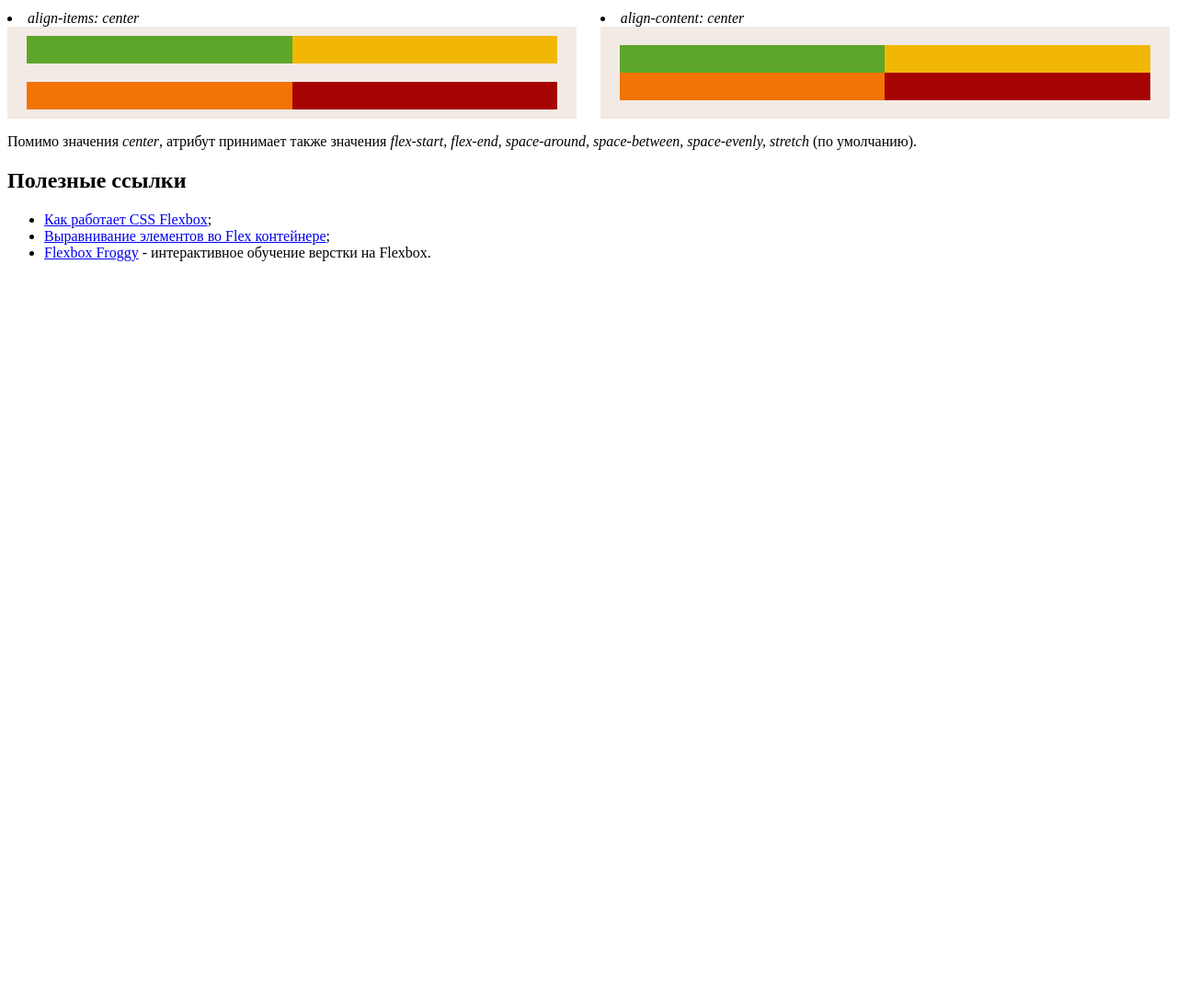
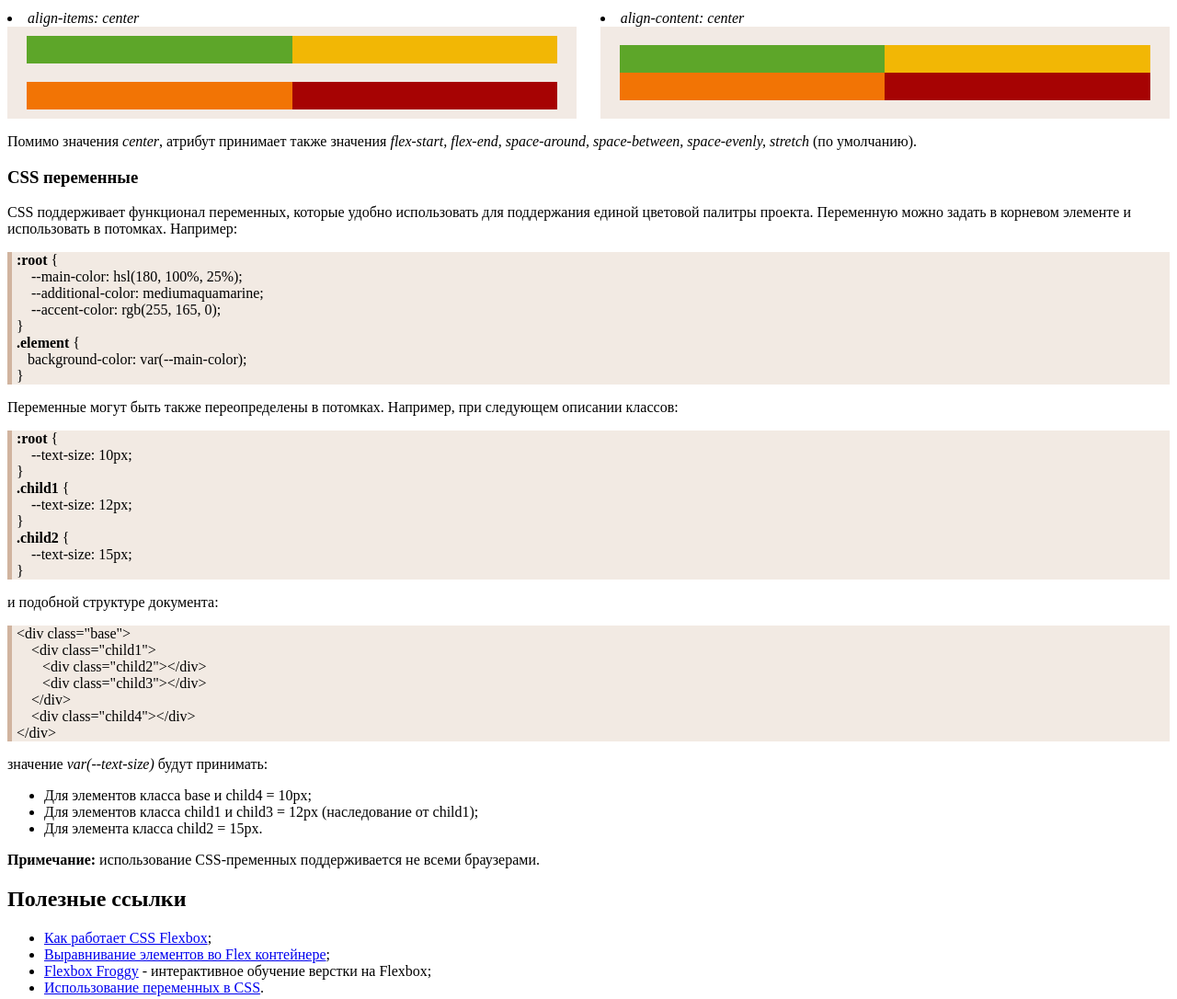
Before and after one commit to dmitry-po/Yet_another_coding_course, a plain HTML site: page JS_n_RN/HTMLCourse.html in a window 1280 px wide. Shown: the part 1943-3029 px from the top of the page at 92% size. Before the commit the page ends 2243 px from the top, so only its background shows below. Drawn offline with Linux system fonts and the light colour scheme.

Commit message:
HTML add CSS variables info

```diff
--- a/JS_n_RN/HTMLCourse.html
+++ b/JS_n_RN/HTMLCourse.html
@@ -1,11 +1,14 @@
 <html>
     <head>
         <title>Dmitry Po's personal HTML and CSS course</title>
+        <link rel="stylesheet" href="styles.css">
     </head>
     <body>
         <h1>Справочник полезных знаний по HTML и CSS</h1>
         <h2>CSS</h2>
+        <div id='flexbox'>
             <h3>Flexbox</h3>
+            <div id='flexbox-overview'>
                 <p>CSS Flexbox - технология для создания макетов с помощью инструментов выравнивания.
                     Для того, чтобы использовать Flexbox, необходимо установить атрибут стиля <i>display: flex</i>.
                     Для сравнения:
@@ -24,7 +27,9 @@
                     <div style="width: 30px; height: 30px; background-color: #F27405"></div>
                     <div style="width: 40px; height: 40px; background-color: #A60303;"></div>
                 </div>
+            </div>
 
+            <div id='flexbox-flex-direction'>
                 <h4>Определение осей (flex-direction)</h4>
                 <p>У каждого контейнера есть 2 оси: основная и перпендикулярная. Вдоль этих осей и происходит выравнивание элементов.
                     По умолчанию, основной осью считается горизонтальная, но значение можно переопределить с помощью атрибута <i>flex-direction</i>:</p>
@@ -68,7 +73,9 @@
                         </div>
                     </div>
                 </div>
+            </div>
 
+            <div id='flexbox-justify-content'>
                 <h4>Выравнивание по главной оси (justify-content)</h4>
                 <p>Выравнивание элементов вдоль главной оси выполняется с помощью атрибута justify-content.
                     По умолчанию устанавливается значение <i>flex-start</i>, но также используются:</p>
@@ -136,7 +143,9 @@
                         </div>
                     </div>
                 </div>
+            </div>
 
+            <div id='flexbox-align-items'>
                 <h4>Выравнивание по перпендикулярной оси (align-items)</h4>
                 <p>align-items работает аналогично justify-content, но с перпендикулярной осью.
                     По умолчанию устанавливается значение <i>stretch</i>, но для его корректной работы требуется, чтобы у дочерних элементов
@@ -184,7 +193,9 @@
                     </div>
                 </div>
                 <p>Теги justify-content и align-items можно совмещать в одной верстке (как на примере выше).</p>
+            </div>
 
+            <div id='flexbox-align-self'>
                 <h4>Выравнивание отдельных элементов (align-self)</h4>
                 <p>Можно выравнивать не только все элементы, но и отдельные его элементы с помощью атрибута <i>align-self</i>:</p>
                 <div style="display: flex; align-items: flex-start; height: 50px; justify-content: space-between; background-color: #F2EAE4">
@@ -193,7 +204,9 @@
                     <div style="width: 20%; background-color: #F27405; color: #f2f2f2; padding: 5px; align-self: flex-end"><i>align-self: flex-end</i></div>
                     <div style="width: 20%; background-color: #A60303; color: #f2f2f2; padding: 5px;"><i>Атрибут не задан</i></div>
                 </div>
+            </div>
 
+            <div id='flexbox-elements'>
                 <h4>Размеры элементов</h4>
                 <p><b>flex-basis</b> - позволяет задать абсолютное значение длины/ширины (в зависимости от основной оси) элемента контейнера:</p>
                 <div style="display: flex; width: 100%; background-color: #F2EAE4">
@@ -236,7 +249,9 @@
                     <div style="background-color: #F27405; width: 140px; flex-shrink: 3; color: #f2f2f2; padding: 5px;">3</div>
                     <div style="background-color: #A60303; width: 140px; flex-shrink: 4; color: #f2f2f2; padding: 5px;">4</div>
                 </div>
+            </div>
 
+            <div id='flexbox-flex-wrap'>
                 <h4>Перенос элементов (flex-wrap)</h4>
                 <p>Проблему с уменьшением доступных размеров родительского контейнера можно решить другим способом - переносом дочерних
                     элементов на новую строку/столбце (в зависимости от основной оси) - с помощью атрибута <i>flex-wrap</i> (по умолчанию
@@ -248,7 +263,9 @@
                     <div style="background-color: #A60303; width: 140px; flex-shrink: 4; color: #f2f2f2; padding: 5px;">4</div>
                 </div>
                 <br>
+            </div>
 
+            <div id='flexbox-align-content'>
                 <h4>Межстрочное выравнивание (align-content)</h4>
                 <p>В случаях, когда в контейнере появляется несколько строк/столбцов (в зависимости от основной оси), появляется
                     возможность использовать атрибут align-content. В отличие от align-items, который определяет выравнивание элементов
@@ -276,13 +293,60 @@
                 </div>
                 <p>Помимо значения <i>center</i>, атрибут принимает также значения <i>flex-start, flex-end, space-around, space-between,
                     space-evenly, stretch</i> (по умолчанию).</i></p>
+            </div>
+        </div>
 
+        <div id='css-variables'>
+            <h3>CSS переменные</h3>
+            <p>CSS поддерживает функционал переменных, которые удобно использовать для поддержания единой цветовой палитры
+                проекта. Переменную можно задать в корневом элементе и использовать в потомках. Напримeр:</p>
+            <div style="background-color: hsl(26, 35%, 92%); padding-left: 5px; border-left: 5px solid hsl(26, 35%, 72%);">
+                <p><b>:root</b> {<br>
+                &nbsp;&nbsp;&nbsp; --main-color: hsl(180, 100%, 25%);<br>
+                &nbsp;&nbsp;&nbsp; --additional-color: mediumaquamarine;<br>
+                &nbsp;&nbsp;&nbsp; --accent-color: rgb(255, 165, 0);<br>
+                }<br>
+                <b>.element</b> {<br>
+                &nbsp;&nbsp;&nbsp;background-color: var(--main-color);<br>
+                }</p>
+            </div>
+            <p>Переменные могут быть также переопределены в потомках. Например, при следующем описании классов: </p>
+            <div style="background-color: hsl(26, 35%, 92%); padding-left: 5px; border-left: 5px solid hsl(26, 35%, 72%);">
+                <p><b>:root</b> {<br>
+                &nbsp;&nbsp;&nbsp; --text-size: 10px;<br>
+                }<br>
+                <b>.child1</b> {<br>
+                &nbsp;&nbsp;&nbsp; --text-size: 12px;<br>
+                }<br>
+                <b>.child2</b> {<br>
+                &nbsp;&nbsp;&nbsp; --text-size: 15px;<br>
+                }</p>
+            </div>
+            <p>и подобной структуре документа:</p>
+            <div style="background-color: hsl(26, 35%, 92%); padding-left: 5px; border-left: 5px solid hsl(26, 35%, 72%);">
+                <span><</span>div class="base"><br>
+                &nbsp;&nbsp;&nbsp; <span><</span>div class="child1"><br>
+                &nbsp;&nbsp;&nbsp;&nbsp;&nbsp;&nbsp; <span><</span>div class="child2"><span><</span>/div><br>
+                &nbsp;&nbsp;&nbsp;&nbsp;&nbsp;&nbsp; <span><</span>div class="child3"><span><</span>/div><br>
+                &nbsp;&nbsp;&nbsp; <span><</span>/div><br>
+                &nbsp;&nbsp;&nbsp; <span><</span>div class="child4"><span><</span>/div><br>
+                <span><</span>/div>
+            </div>
+            <p>значение <i>var(--text-size)</i> будут принимать:</p>
+            <ul>
+                <li>Для элементов класса base и child4 = 10px;</li>
+                <li>Для элементов класса child1 и child3 = 12px (наследование от child1);</li>
+                <li>Для элемента класса child2 = 15px.</li>
+            </ul>
+            <p><b>Примечание:</b> использование CSS-пременных поддерживается не всеми браузерами.</p>
+        </div>
 
         <h2>Полезные ссылки</h2>
         <ul>
             <li><a href="https://tproger.ru/translations/how-css-flexbox-works/">Как работает CSS Flexbox</a>;</li>
             <li><a href="https://developer.mozilla.org/ru/docs/Web/CSS/CSS_Flexible_Box_Layout/Aligning_Items_in_a_Flex_Container">Выравнивание элементов во Flex контейнере</a>;</li>
-            <li><a href="https://flexboxfroggy.com/">Flexbox Froggy</a> - интерактивное обучение верстки на Flexbox.</li>
+            <li><a href="https://flexboxfroggy.com/">Flexbox Froggy</a> - интерактивное обучение верстки на Flexbox;</li>
+            <li><a href="https://developer.mozilla.org/ru/docs/Web/CSS/Using_CSS_custom_properties">Использование переменных в CSS</a>.</li>
         </ul>
     </body>
 </html>
```
Lines whose indentation alone changed are shown as unchanged.
